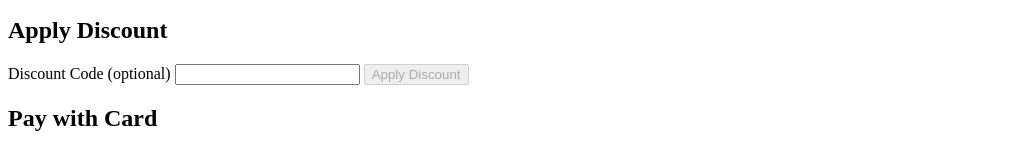
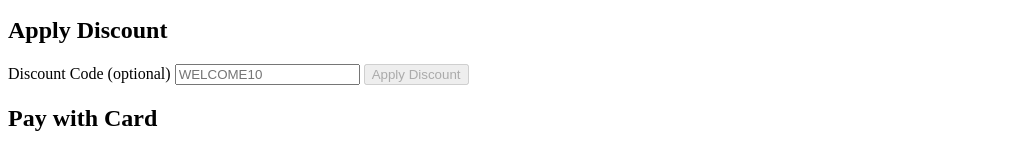
Before and after one commit to pyoneerC/Cinemax-F, a website: page payment.html in a window 1280 px wide. Shown: the part 140-290 px from the top of the page, without its empty margins (0-1025 px from the left). Drawn offline with Linux system fonts and the light colour scheme.

Commit message:
add discount placeholder

```diff
--- a/payment.html
+++ b/payment.html
@@ -22,7 +22,7 @@
   <h2>Apply Discount</h2>
   <form id="discount-form">
     <label for="discount-code">Discount Code (optional)</label>
-    <input type="text" id="discount-code" name="discount-code">
+    <input type="text" id="discount-code" name="discount-code" placeholder="WELCOME10">
     <button type="submit" id="discount-button">Apply Discount</button>
     <p id="discount-message" class="message"></p>
   </form>
```
